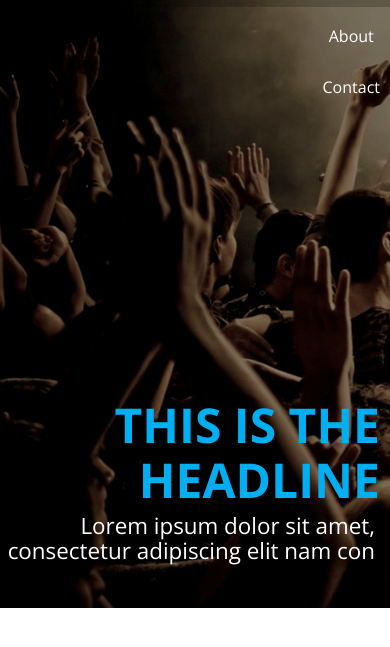
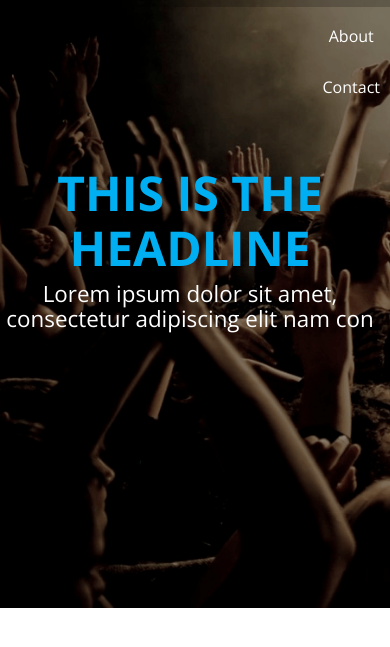
Before and after one commit to krames12/pageworks-hero-assessment, a plain HTML site: page index.html in a window 390 px wide. Shown: the part 67-714 px from the top of the page. Drawn offline with nearby package versions, Linux system fonts and the light colour scheme.

Commit message:
hero text centers on smaller screens

```diff
--- a/scss/styles.scss
+++ b/scss/styles.scss
@@ -73,6 +73,7 @@ nav {
   background-image: url("../images/hero-bg.png");
   background-size: cover;
   height: 80vh;
+  max-width: 100%;
   .content-container {
     height: 100%;
     justify-content: right;
@@ -94,5 +95,13 @@ nav {
         margin: 5px;
       }
     }
+    @media screen and (max-width: 750px) {
+      align-items: center;
+      justify-content: center;
+      .hero-text {
+        align-self: center;
+        text-align: center;
+      }
+    }
   }
 }
```
Also changed, not shown: css/styles.css.
